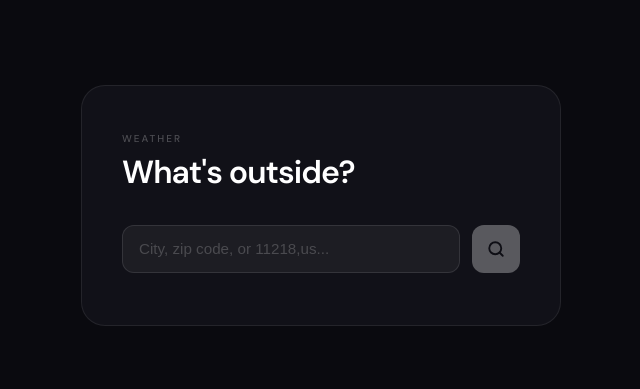
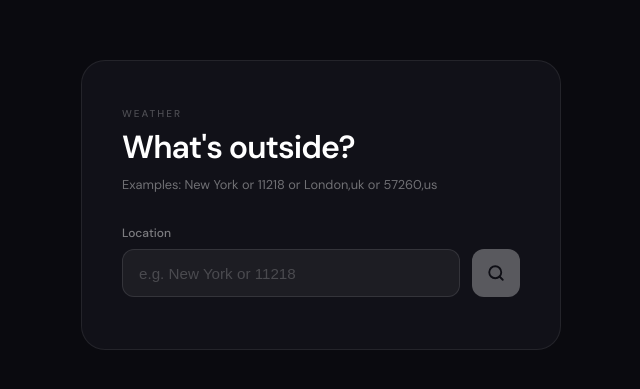
Before and after one commit to somadisingh/weather-superstars, an Angular app in the folder weather-app/: page / in a window 1280 px wide. Shown: the part 195-584 px from the top of the page, without its empty margins (319-959 px from the left). Built offline with nearby package versions, Linux system fonts and the light colour scheme.

Commit message:
disable text box while loading data

```diff
--- a/weather-app/src/app/app.css
+++ b/weather-app/src/app/app.css
@@ -42,6 +42,20 @@
   letter-spacing: -0.03em;
 }
 
+.search-guide {
+  margin-top: 0.5rem;
+  font-size: 0.8rem;
+  color: rgba(255, 255, 255, 0.4);
+}
+
+.search-label {
+  display: block;
+  font-size: 0.75rem;
+  font-weight: 500;
+  color: rgba(255, 255, 255, 0.45);
+  margin-bottom: 0.5rem;
+}
+
 .search-row {
   display: flex;
   gap: 0.75rem;
@@ -70,6 +84,14 @@
 
 .search-input.input-error {
   border-color: rgba(255, 100, 100, 0.5);
+}
+
+.search-input:disabled {
+  opacity: 0.45;
+  color: rgba(255, 255, 255, 0.5);
+  background: rgba(255, 255, 255, 0.03);
+  border-color: rgba(255, 255, 255, 0.06);
+  cursor: not-allowed;
 }
 
 .search-btn {
--- a/weather-app/src/app/app.html
+++ b/weather-app/src/app/app.html
@@ -3,21 +3,27 @@
     <div class="header">
       <span class="app-label">WEATHER</span>
       <h1 class="app-title">What's outside?</h1>
+      <p class="search-guide">Examples: New York or 11218 or London,uk or 57260,us</p>
     </div>
 
+    <label class="search-label" for="location-search">Location</label>
     <div class="search-row">
       <input
+        id="location-search"
         type="text"
         [(ngModel)]="query"
         (keydown)="onKeyDown($event)"
-        placeholder="City, zip code, or 11218,us..."
+        placeholder="e.g. New York or 11218"
         class="search-input"
+        [disabled]="isLoading()"
         [class.input-error]="errorMessage()"
       />
       <button
+        type="button"
         (click)="onSearch()"
         [disabled]="isLoading() || !isValidQuery()"
         class="search-btn"
+        aria-label="Search"
       >
         @if (isLoading()) {
           <span class="spinner"></span>
--- a/weather-app/src/app/app.ts
+++ b/weather-app/src/app/app.ts
@@ -41,7 +41,7 @@ export class App {
   }
 
   onKeyDown(event: KeyboardEvent): void {
-    if (event.key === 'Enter') {
+    if (event.key === 'Enter' && !this.isLoading()) {
       this.onSearch();
     }
   }
```
